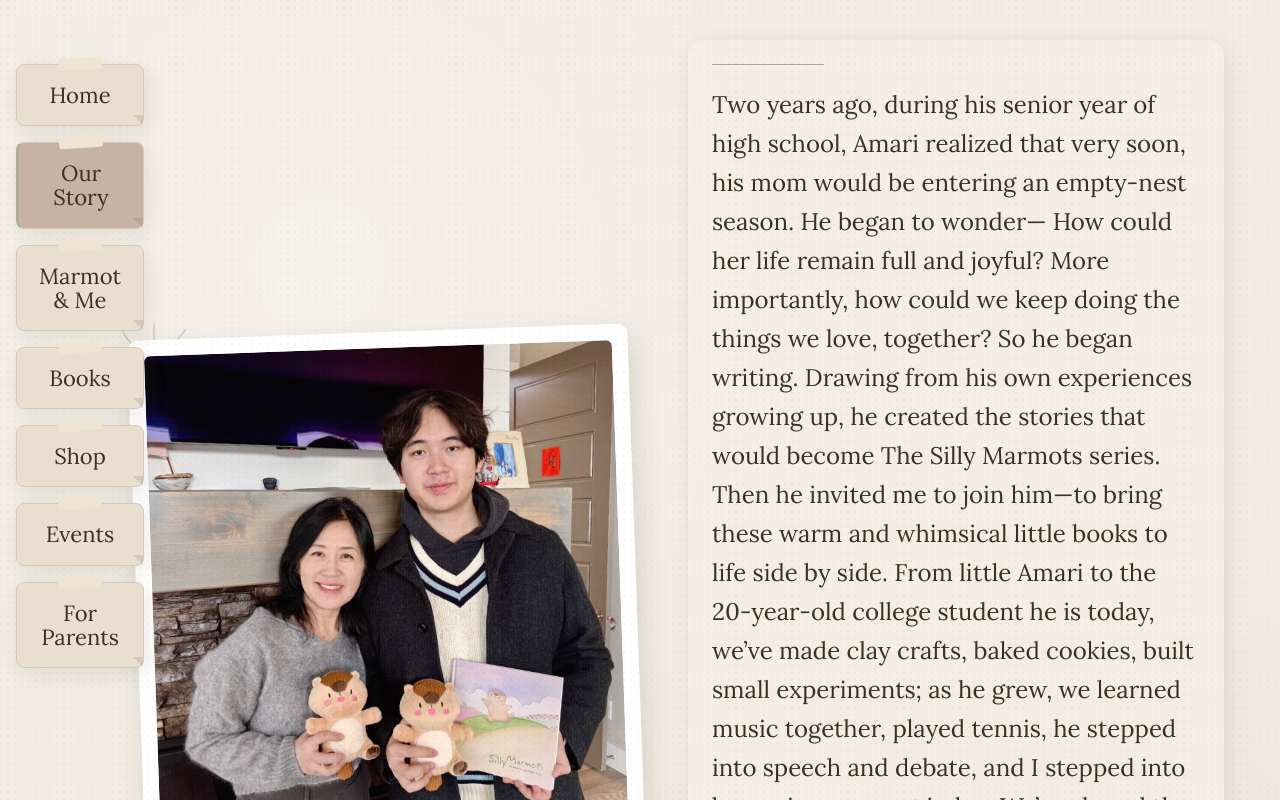
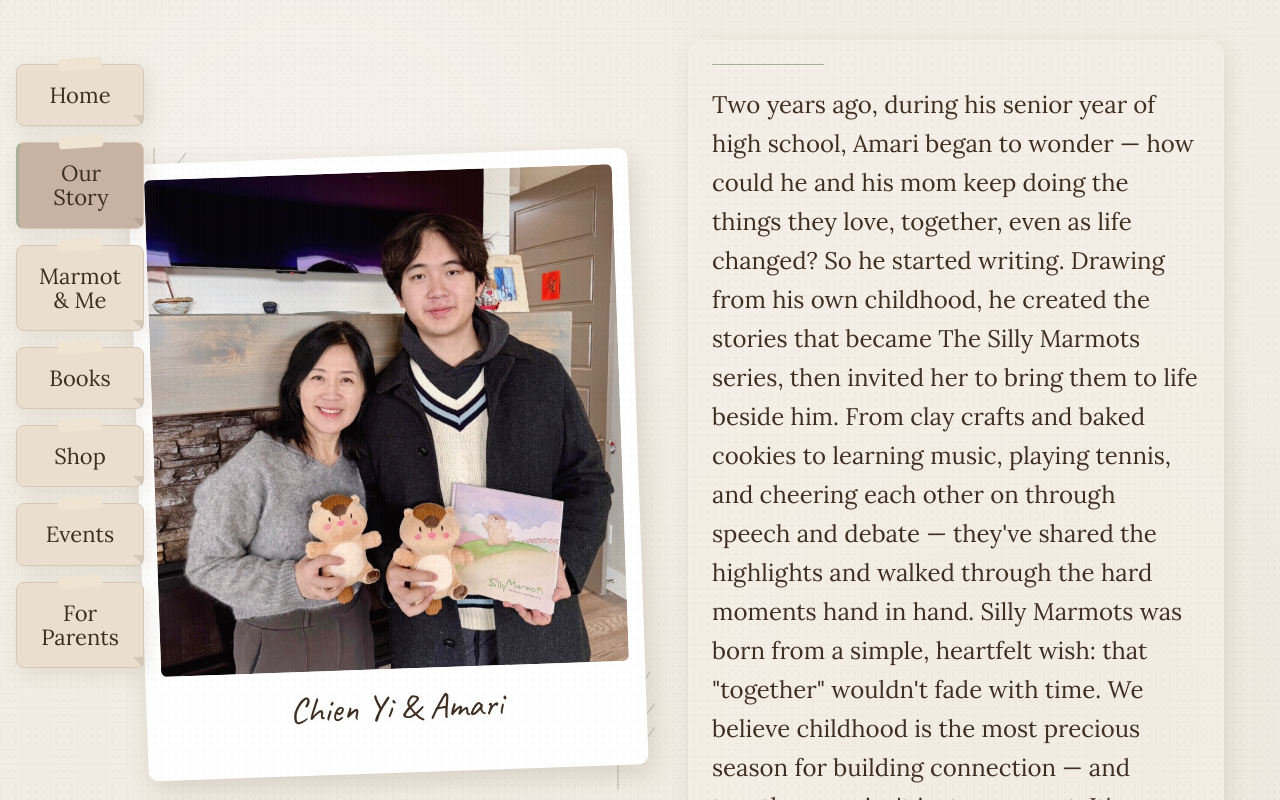
Before and after one commit to linomarrero/silly-marmot, a Next.js app: page /our-story in a window 1280 px wide. Shown: the top 800 px of the page. Built offline with nearby package versions, Linux system fonts and the light colour scheme.

Commit message:
Revise narrative on Amari and The Silly Marmots
Condense and refine the narrative about Amari's journey and the creation of The Silly Marmots series, focusing on the theme of togetherness.

```diff
--- a/app/our-story/page.tsx
+++ b/app/our-story/page.tsx
@@ -28,37 +28,9 @@ export default function OurStoryPage() {
         <article className="mx-auto w-full max-w-xl rounded-2xl bg-[#f8f1e8]/60 p-6 card-shadow">
           <div className="mb-5 h-[1px] w-28 bg-[#A8B09A]" />
           <p className="text-[24px] leading-relaxed text-[#3D2E22]">
-            Two years ago, during his senior year of high school, Amari realized that very soon, his mom would be entering an empty-nest season.
-
-He began to wonder—
-
-How could her life remain full and joyful?
-
-More importantly, how could we keep doing the things we love, together?
-
-So he began writing. Drawing from his own experiences growing up, he created the stories that would become The Silly Marmots series. Then he invited me to join him—to bring these warm and whimsical little books to life side by side.
-
-From little Amari to the 20-year-old college student he is today,
-
-we’ve made clay crafts, baked cookies, built small experiments;
-
-as he grew, we learned music together, played tennis,
-
-he stepped into speech and debate, and I stepped into becoming a parent judge.
-
-We’ve shared the bright highlights,
-
-and we’ve walked through challenges and disappointments hand in hand.
-
-The birth of Silly Marmots came from a simple yet deeply heartfelt wish—
-
-that “together” would not fade with time.
-
-We believe childhood is the most precious season for building connection between parent and child.
-
-And togetherness is not just a moment—
-
-it’s a habit of the heart we hope to carry for a lifetime.
+            Two years ago, during his senior year of high school, Amari began to wonder — how could he and his mom keep doing the things they love, together, even as life changed? So he started writing. Drawing from his own childhood, he created the stories that became The Silly Marmots series, then invited her to bring them to life beside him.
+From clay crafts and baked cookies to learning music, playing tennis, and cheering each other on through speech and debate — they've shared the highlights and walked through the hard moments hand in hand. Silly Marmots was born from a simple, heartfelt wish: that "together" wouldn't fade with time.
+We believe childhood is the most precious season for building connection — and togetherness isn't just a moment. It's a habit of the heart.
           </p>
         </article>
       </section>
```
